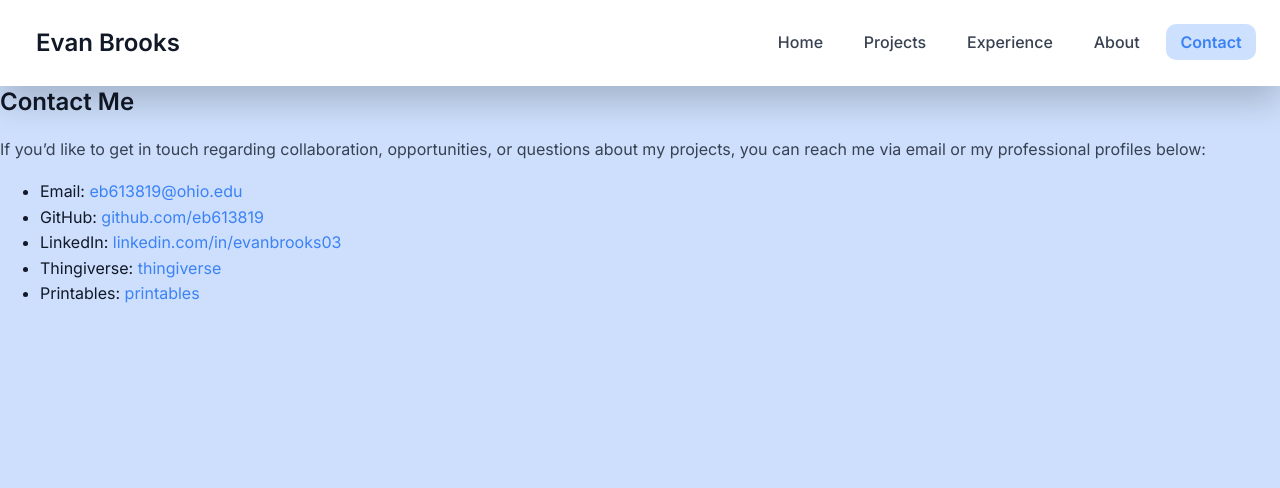
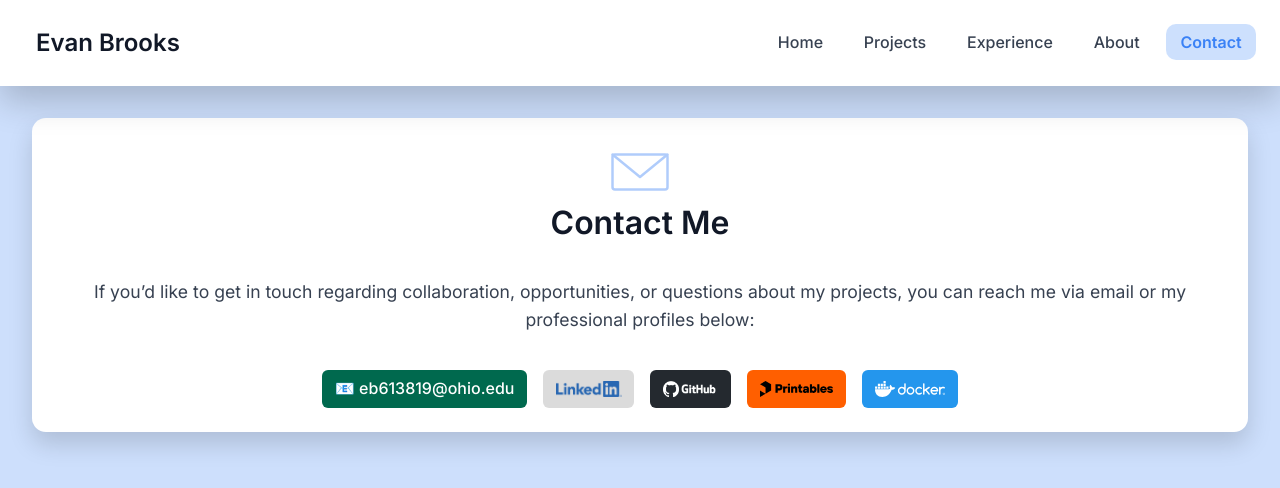
Before and after one commit to eb613819/personal-website, an Angular app: page /contact in a window 1280 px wide. Shown: the top 488 px of the page. Built offline with nearby package versions, Linux system fonts and the light colour scheme.

Commit message:
Style Contact page

```diff
--- a/src/app/pages/contact/contact.component.css
+++ b/src/app/pages/contact/contact.component.css
@@ -0,0 +1,75 @@
+.contact-card {
+  display: flex;
+  flex-direction: column;
+  align-items: center;
+  margin: 2rem auto;
+  width: 95%;
+  padding: 1.5rem 2rem;
+  border-radius: var(--radius-lg);
+  background-color: var(--bg-card);
+  box-shadow: var(--shadow-md);
+  box-sizing: border-box;
+}
+
+.contact-card h2 {
+  font-size: 2rem;
+  font-weight: 600;
+  margin-bottom: 1rem;
+  color: var(--text-primary);
+  text-align: center;
+}
+
+.contact-card p {
+  font-size: 1.1rem;
+  line-height: 1.6;
+  margin-bottom: 1.5rem;
+  text-align: center;
+  color: var(--text-secondary);
+}
+
+.contact-buttons {
+  display: flex;
+  gap: 1rem;
+  justify-content: center;
+  flex-wrap: wrap;
+  margin-top: 0.75rem;
+}
+
+.platform-button {
+  display: inline-flex;
+  align-items: center;
+  gap: 0rem;
+  padding: 0.4rem 0.8rem;
+  border-radius: var(--radius-sm);
+  font-weight: 500;
+  text-decoration: none;
+  transition: background-color 0.2s ease, transform 0.1s ease;
+}
+
+.platform-button img {
+  height: 1em;
+  width: auto;
+}
+
+.platform-button.email { background-color: #00694E; color: #FFF; }
+.platform-button.linkedin { background-color: rgba(77, 77, 77, 0.2); }
+.platform-button.github { background-color: #24292f; }
+.platform-button.printables { background-color: #ff5f00; }
+.platform-button.dockerhub { background-color: #2496ed;}
+
+.platform-button:hover {
+  background-color: rgba(0,0,0,0.1);
+  transform: translateY(-1px);
+}
+
+.contact-icon {
+  display: flex;
+  justify-content: center;
+}
+.contact-icon svg {
+  display: block;
+  margin: 0 auto;
+  width: 60px;
+  height: 60px;
+  opacity: 0.4;
+}
--- a/src/app/pages/contact/contact.component.html
+++ b/src/app/pages/contact/contact.component.html
@@ -1,13 +1,37 @@
 <div class="page">
-    <h2>Contact Me</h2>
+    <div class="contact-card">
+        <div class="contact-icon">
+            <svg xmlns="http://www.w3.org/2000/svg" width="48" height="48" fill="none" stroke="var(--accent-primary)" stroke-width="2" stroke-linecap="round" stroke-linejoin="round" viewBox="0 0 48 48">
+                <rect x="2" y="10" width="44" height="28" rx="2" ry="2"/>
+                <polyline points="2,10 24,28 46,10"/>
+            </svg>
+        </div>
 
-    <p>If you’d like to get in touch regarding collaboration, opportunities, or questions about my projects, you can reach me via email or my professional profiles below:</p>
+        <h2>Contact Me</h2>
 
-    <ul>
-    <li>Email: <a href="mailto:eb613819@ohio.edu">eb613819&#64;ohio.edu</a></li>
-    <li>GitHub: <a href="https://github.com/eb613819" target="_blank">github.com/eb613819</a></li>
-    <li>LinkedIn: <a href="https://linkedin.com/in/evanbrooks03" target="_blank">linkedin.com/in/evanbrooks03</a></li>
-    <li>Thingiverse: <a href="https://thingiverse.com" target="_blank">thingiverse</a></li>
-    <li>Printables: <a href="https://printables.com" target="_blank">printables</a></li>
-    </ul>
+        <p>If you’d like to get in touch regarding collaboration, opportunities, or questions about my projects, you can reach me via email or my professional profiles below:</p>
+
+        <div class="contact-buttons">
+            <a href="mailto:eb613819@ohio.edu" class="platform-button email">
+                📧 eb613819&#64;ohio.edu
+            </a>
+
+            <a href="https://linkedin.com/in/evanbrooks03" target="_blank" class="platform-button linkedin">
+                <img src="icons/LI-Logo.png" alt="LinkedIn logo" class="platform-icon" />
+            </a>
+
+            <a href="https://github.com/eb613819" target="_blank" class="platform-button github">
+                <img src="icons/github-mark.png" alt="GitHub logo" class="platform-icon" />
+                <img src="icons/github.png" alt="GitHub logo" class="platform-icon" />
+            </a>
+
+            <a href="https://printables.com" target="_blank" class="platform-button printables">
+                <img src="icons/printables.svg" alt="Printables logo" class="platform-icon" />
+            </a>
+
+            <a href="https://hub.docker.com/u/eb613819" target="_blank" class="platform-button dockerhub">
+                <img src="icons/docker.svg" alt="DockerHub logo" class="platform-icon" />
+            </a>
+        </div>
+    </div>
 </div>
--- a/src/app/pages/projects/projects.component.css
+++ b/src/app/pages/projects/projects.component.css
@@ -108,7 +108,6 @@
   width: auto;
 }
 
-
 .platform-button.github { background-color: #24292f; }
 .platform-button.dockerhub { background-color: #2496ed;}
 .platform-button.printables { background-color: #ff5f00; }
@@ -116,6 +115,7 @@
   background-color: rgba(75, 85, 99, 0.2);
   color: var(--text-primary)
 }
+
 .platform-button.detail {
   background-color: var(--active-bg);
   color: var(--accent-primary);
```
Also changed, not shown: public/icons/LI-Logo.png (added).
